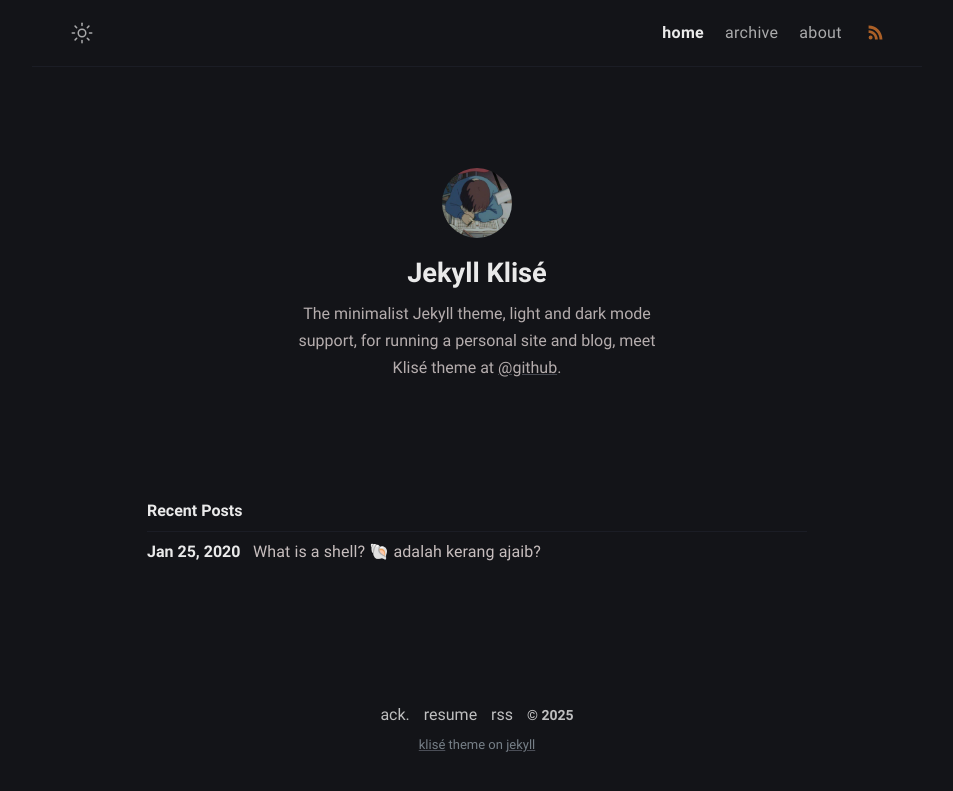
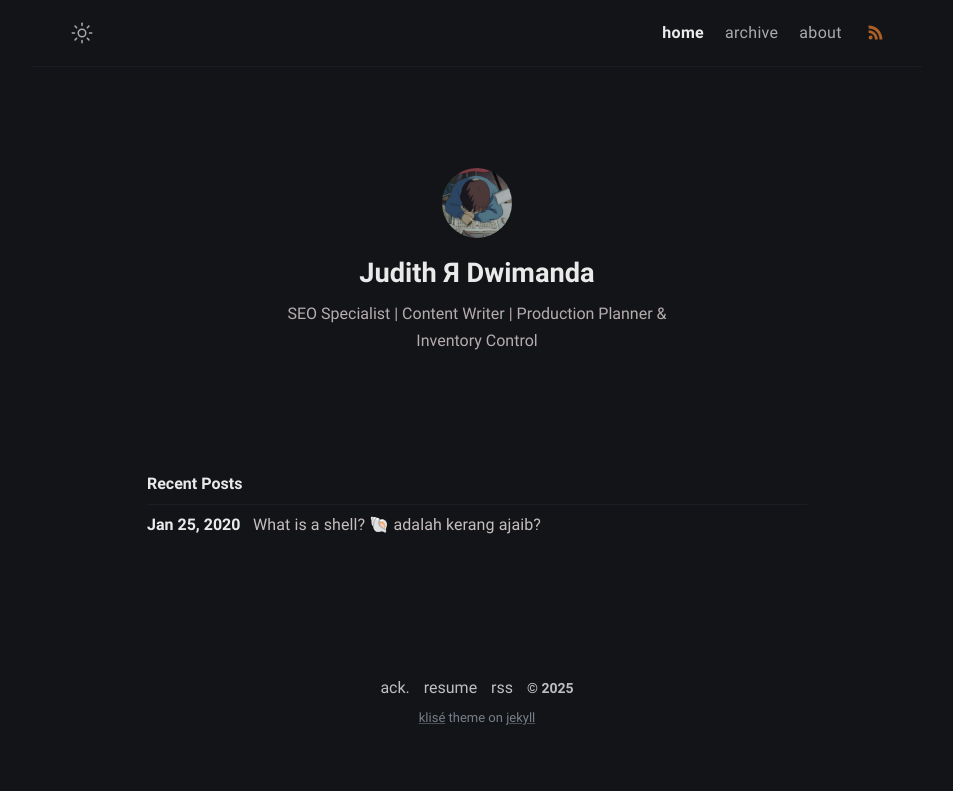
Before and after one commit to judwm/judwm.github.io, a Jekyll site: the page built from index.md, in a window 1280 px wide. Shown: the top 791 px of the page, without its empty margins (163-1116 px from the left). Built offline with Jekyll 4.4.1, drawn with Linux system fonts in a browser that asks for light colours; a script that is not in the unit is left out.

Commit message:
Update _config.yml

```diff
--- a/_config.yml
+++ b/_config.yml
@@ -1,29 +1,25 @@
 # Site settings
-title: Klise Theme # site title
-description: >- # site description
-  He's writing in Bahasa about web technology and experience as a journal
-  for documentation things that he learned, meet him <a href="https://github.com/piharpi" target="_blank" rel="noopener">@github</a>.
-lang: en-US # default lang
-timezone: Asia/Jakarta # set your timezone
+title: Judith's Profile & Micro-Blog
+description: Another Judithya Dwimanda's Blog
+lang: id-ID
+timezone: Asia/Jakarta
 image: assets/img/ogp.png # This image used for Open Graph more info https://ogp.me/
-repo: https://github.com/piharpi/jekyll-klise # site repo [optional]
-mode: dark # default theme "dark" | "light"
+repo: https://github.com/judwm/judwm.github.io
+mode: dark
 
 # Profile settings
 author:
-  name: Jekyll Klisé # author name
-  bio: >- # tell to the world
-    The minimalist Jekyll theme, light and dark mode support, for running a personal site and blog,
-    meet Klisé theme at <a href="https://github.com/piharpi/jekyll-klise" target="_blank" rel="noopener">@github</a>.
-  username: username # general username
-  github: github_username # github username
+  name: Judith Я Dwimanda
+  bio: SEO Specialist | Content Writer | Production Planner & Inventory Control
+  username: judwm
+  github: judwm
   twitter: twitter_username # twitter username
-  facebook: facebook_username # facebook username
-  email: your-email@email.com # email adress
+  facebook: j2manda
+  email: the.wimanda@gmail.com
   avatar: /assets/img/avatar.jpg # change with your own avatar
 
 # URL settings
-url: "https://klise.now.sh" #
+url: "https://judwm.netlify.app" #
 baseurl:
 permalink: /:title/
 google_analytics: # leave it blank if not wish
```
